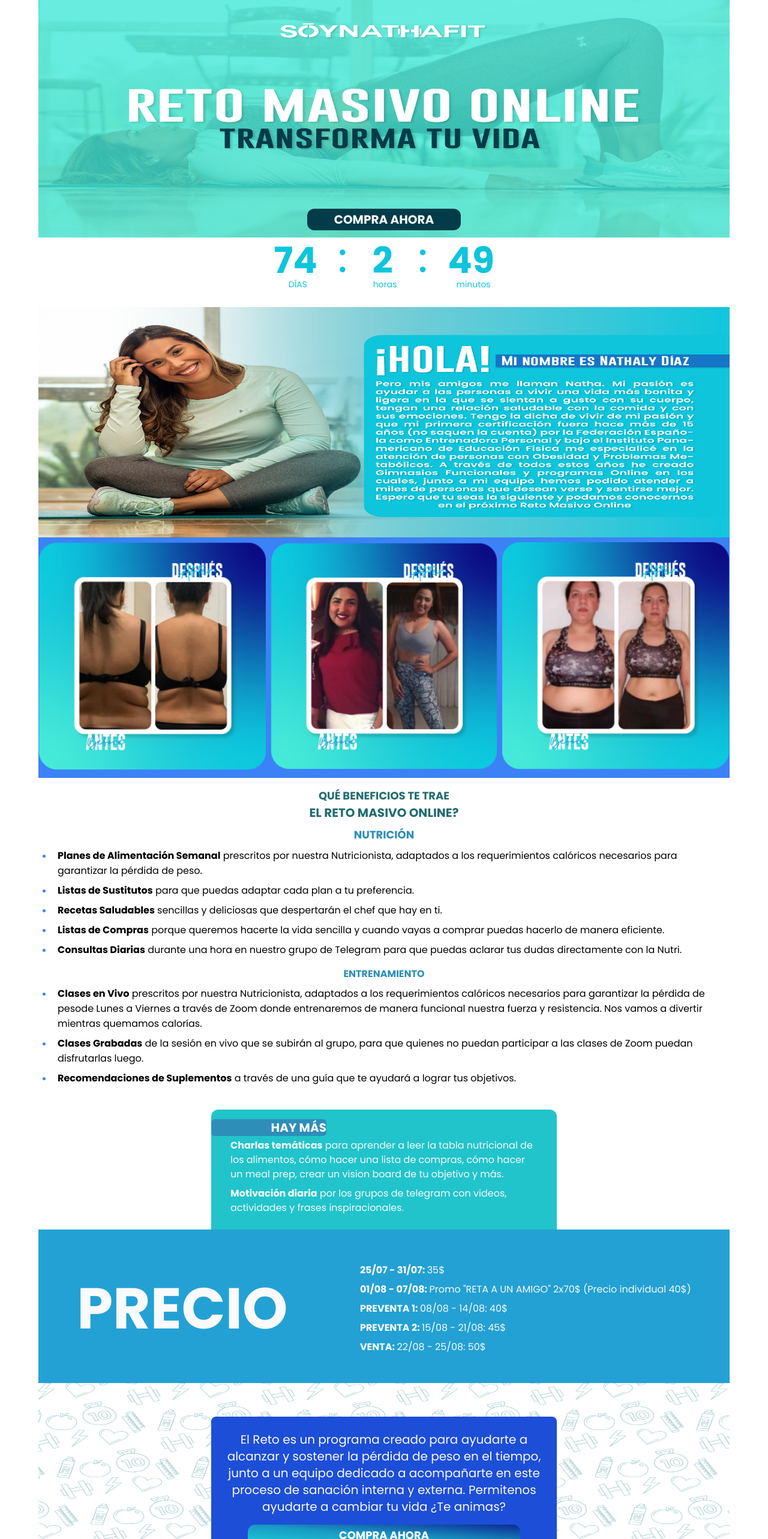
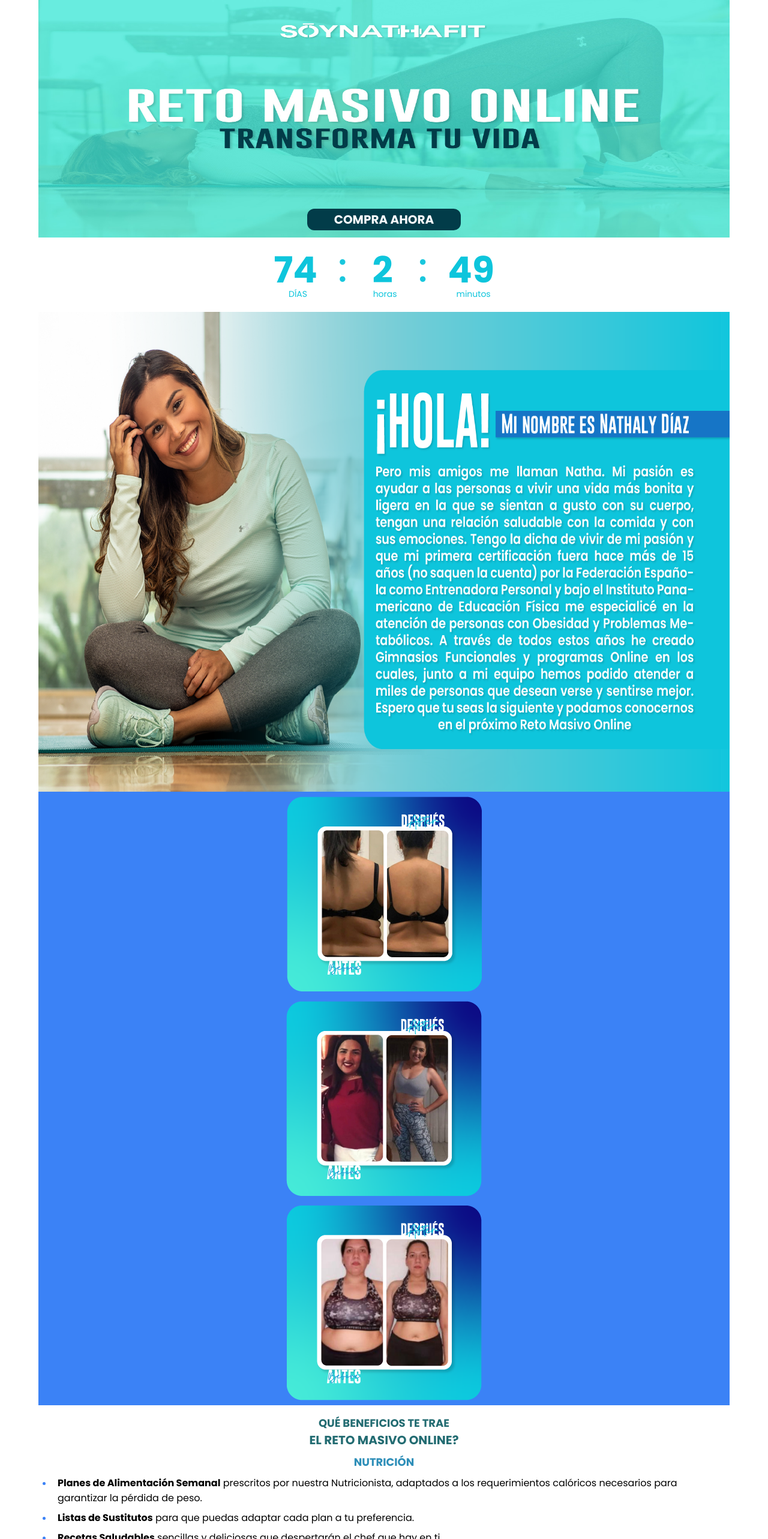
Before and after one commit to samdiazven/soynathafit-landing, a Next.js app: page / in a window 1280 px wide. Shown: the top 2566 px of the page at 60% size. Built offline with nearby package versions, Linux system fonts and the light colour scheme.

Commit message:
make adjustments

```diff
--- a/components/Carousel.tsx
+++ b/components/Carousel.tsx
@@ -4,7 +4,7 @@ import image from "../assets/desc.png";
 
 export default function Carousel() {
   return (
-    <section className="h-64 md:h-96 flex relative">
+    <section className="h-64 md:h-[800px] flex relative">
       <Image src={image} alt="carousel image." layout="fill" priority />
     </section>
   );
--- a/components/Counter.tsx
+++ b/components/Counter.tsx
@@ -30,8 +30,8 @@ function Counter() {
     millisecondsOfSecond,
   ]);
   return (
-    <section className="mb-2 z-50 rounded-br-3xl rounded-bl-3xl">
-      <article className="flex gap-8 p-2 items-center justify-center">
+    <section>
+      <article className="flex mt-4 gap-8 p-2 items-center justify-center">
         <p className="flex flex-col">
           <span className="font-poppins font-bold text-5xl md:text-6xl text-[#0EC5DC]">
             {days}
--- a/components/Footer.tsx
+++ b/components/Footer.tsx
@@ -2,7 +2,7 @@ import React from "react";
 
 function Footer() {
   return (
-    <div className="w-full self-center h-16  py-4 flex flex-col bg-green-100" />
+    <div className="w-full self-center h-16  py-4 flex flex-col bg-[#21C4CB]" />
   );
 }
 
--- a/components/Hero.tsx
+++ b/components/Hero.tsx
@@ -7,7 +7,7 @@ function Hero() {
   const navigate = useRouter();
 
   return (
-    <section className="h-96 w-full flex flex-col relative ">
+    <section className="h-64 md:h-96 w-full flex flex-col relative ">
       <Image
         src={hero}
         layout="responsive"
--- a/components/Testimonials.tsx
+++ b/components/Testimonials.tsx
@@ -4,27 +4,23 @@ import image1 from "../assets/before1.png";
 import image2 from "../assets/before2.png";
 import image3 from "../assets/before3.png";
 
-function Testimonial({ image }: { image: StaticImageData }) {
-  return (
-    <article className=" py-2 self-center">
-      <Image
-        className="rounded-lg"
-        src={image}
-        alt="antes"
-        objectFit="contain"
-        width={400}
-        height={400}
-      />
-    </article>
-  );
-}
-
 function Testimonials() {
   return (
-    <section className="grid md:gap-2 grid-cols-2 gap-1 place-items-center md:grid-cols-3  bg-blue-500 ">
-      <Testimonial image={image1} />
-      <Testimonial image={image2} />
-      <Testimonial image={image3} />
+    <section className="w-full bg-blue-500 ">
+      <article className="py-2 flex justify-center items-center">
+        <Image src={image1} alt="antes" objectFit="contain" />
+      </article>
+      <article className="py-2 flex justify-center items-center">
+        <Image src={image2} alt="antes" objectFit="contain" />
+      </article>
+      <article className="py-2 flex justify-center items-center">
+        <Image
+          src={image3}
+          alt="antes"
+          objectFit="contain"
+          className="self-center"
+        />
+      </article>
     </section>
   );
 }
--- a/pages/pagos.tsx
+++ b/pages/pagos.tsx
@@ -103,7 +103,7 @@ export default function Pagos() {
                       Nro. de Tel&eacute;fono: <em>407 985 9084</em>
                     </span>
                     <span className="font-poppins text-bold">
-                      Titular: <em>Andrea Aldea</em>
+                      Titular: <em>Nathaly Diaz</em>
                     </span>
                   </p>
                 </div>
```
